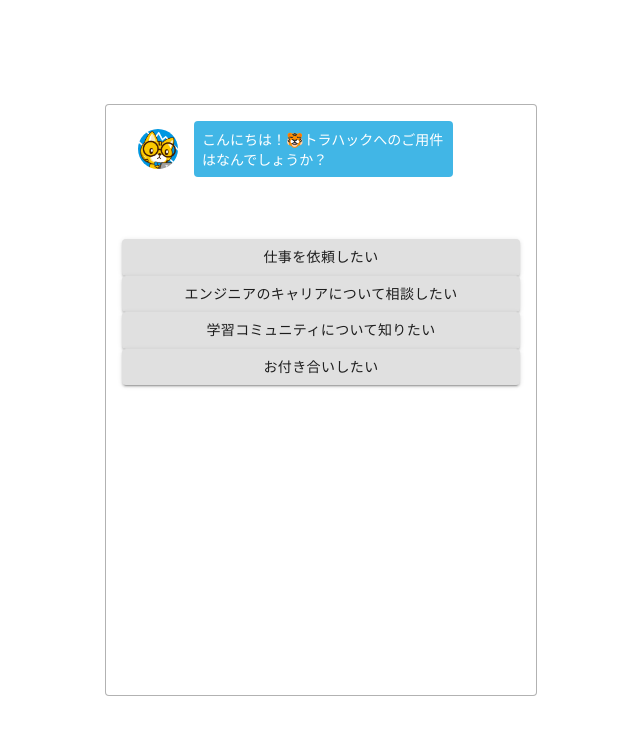
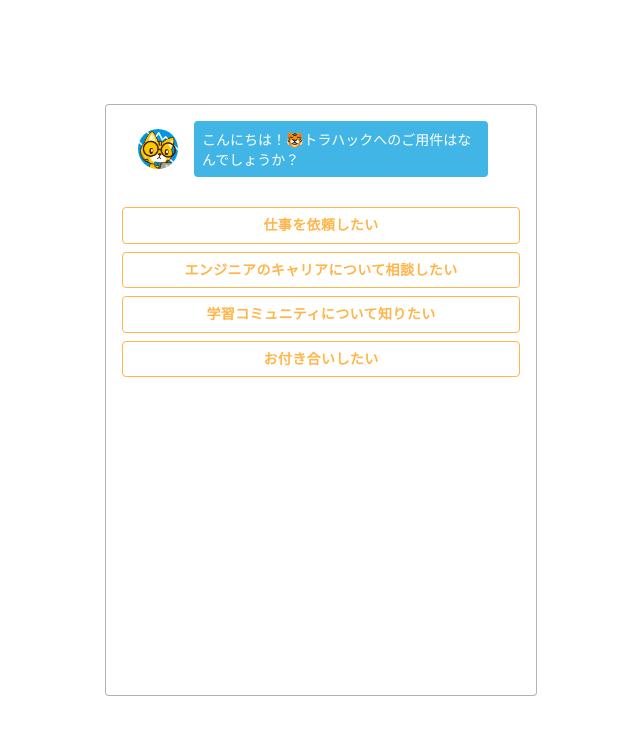
Before and after one commit to fo-ji/chatbot-demo, a React (Create React App) app: page / in a window 1280 px wide. Shown: the top 734 px of the page, without its empty margins (319-959 px from the left). Built offline with nearby package versions, Linux system fonts and the light colour scheme.

Commit message:
materialUIのカスタマイズ

```diff
--- a/src/components/Answer.jsx
+++ b/src/components/Answer.jsx
@@ -1,18 +1,28 @@
 import React from "react";
-import { makeStyles } from '@material-ui/core/styles';
+import { makeStyles, createStyles } from '@material-ui/core/styles';
 import Button from '@material-ui/core/Button';
 
-const useStyles = makeStyles((theme) => ({
-  root: {
-
-  },
-}));
+const useStyles = makeStyles(() =>
+  createStyles({
+    button: {
+      borderColor: "#FFB549",
+      color: "#FFB549",
+      fontWeight: 600,
+      marginBottom: "8px",
+      "&:hover": {
+        backgroundColor: "#FFB549",
+        color: "#fff"
+      }
+    }
+  }),
+);
 
 const Answer = (props) => {
-  // const classes = useStyles();
+  const classes = useStyles();
 
-  return(
-    <Button variant="contained" onClick={() => props.select(props.content, props.nextId)}>
+  return (
+    <Button className={classes.button} variant="outlined"
+            onClick={() => props.select(props.content, props.nextId)}>
       {props.content}
     </Button>
   )
--- a/src/components/Chats.jsx
+++ b/src/components/Chats.jsx
@@ -1,16 +1,17 @@
 import React from "react";
-import { makeStyles } from '@material-ui/core/styles';
+import { makeStyles, createStyles } from '@material-ui/core/styles';
 import List from '@material-ui/core/List';
 import { Chat } from "./index";
-import { IndeterminateCheckBox } from "@material-ui/icons";
 
-const useStyles = makeStyles((theme) => ({
-  root: {
-    width: '100%',
-    maxWidth: '36ch',
-    backgroundColor: theme.palette.background.paper,
-  },
-}));
+const useStyles = makeStyles(() =>
+  createStyles({
+    "chats": {
+      height: "400px",
+      padding: "0",
+      overflow: "auto"
+    }
+  }),
+);
 
 const Chats = (props) => {
   const classes = useStyles();
@@ -21,7 +22,7 @@
         return <Chat text={chat.text} type={chat.type} key={index.toString()} />
       })}
     </List>
-  )
-}
+  );
+};
 
-export default Chats
+export default Chats;
```
